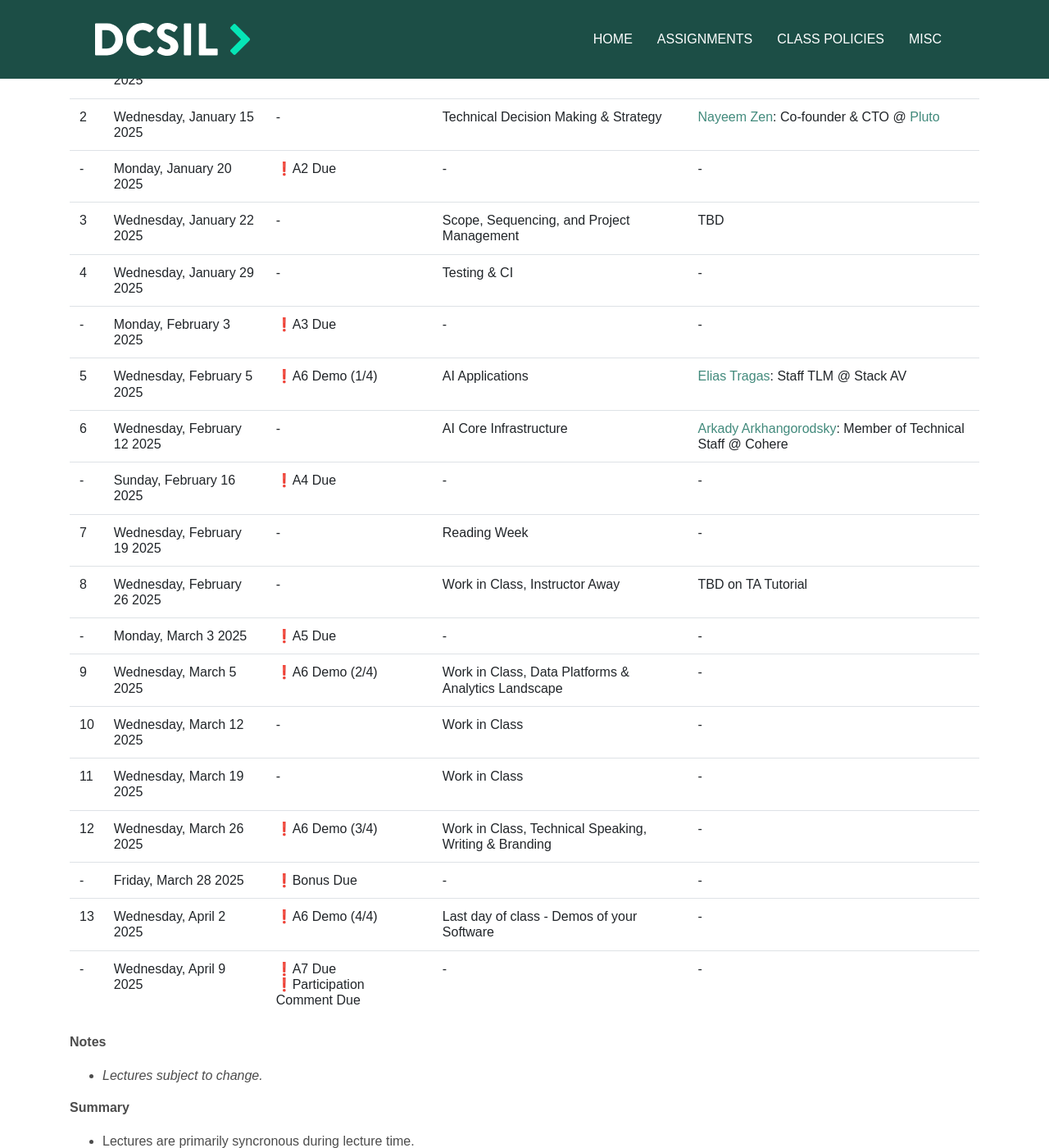
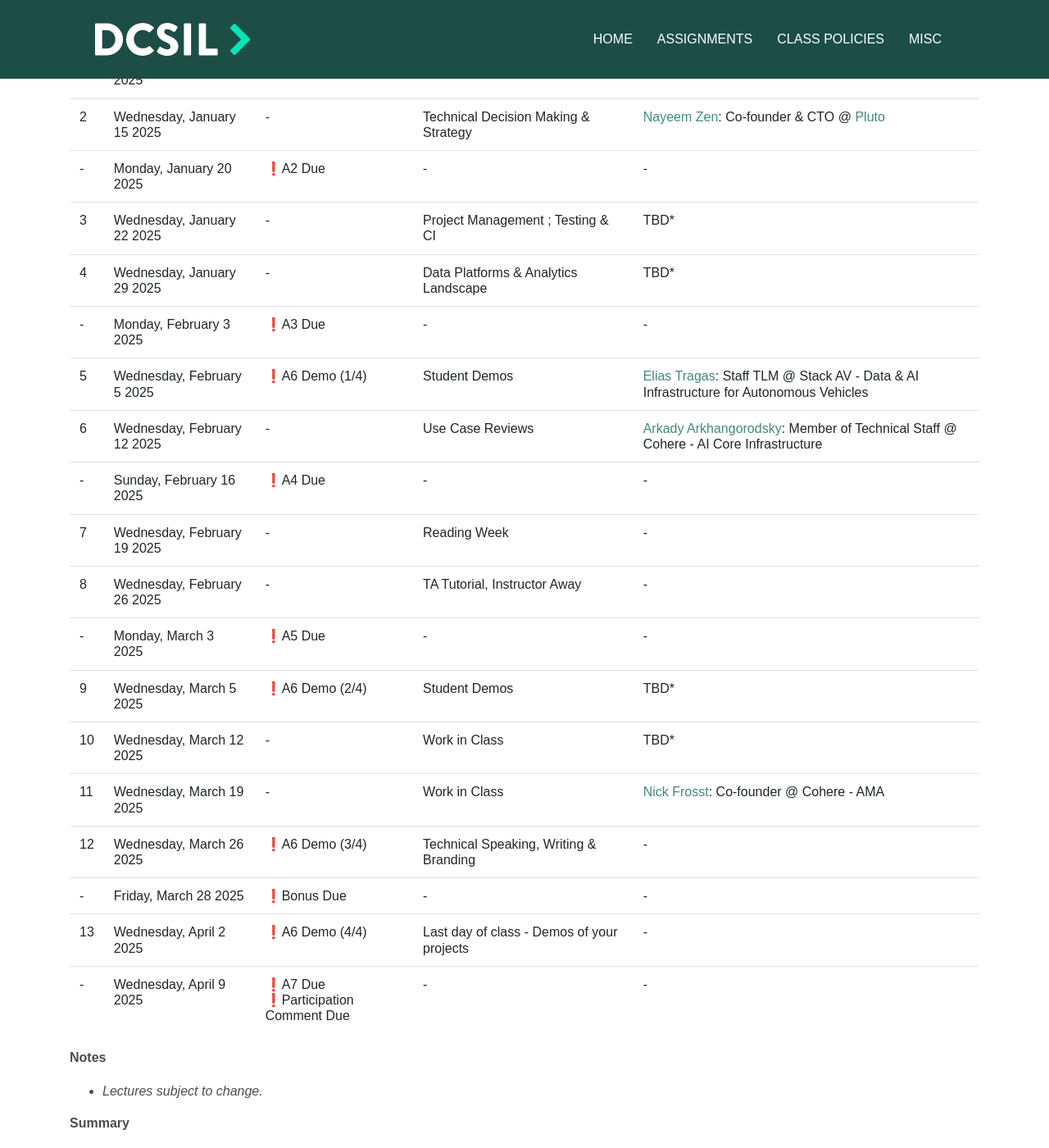
Before and after one commit to dcsil/CSC491, a Jekyll site: the page built from other_pages/schedule.md, in a window 1280 px wide and 1400 px high, scrolled down 394 px. Shown: the whole window at 82% size. Built offline with Jekyll 4.4.1, drawn with Linux system fonts in a browser that asks for light colours; our own code applies the rules of GitHub Pages for plain Markdown files.

Commit message:
tweak schedule, add more guest speakers

```diff
--- a/other_pages/schedule.md
+++ b/other_pages/schedule.md
@@ -10,21 +10,21 @@
 | - | Monday, January 13 2025   | ❗A1 Due | - | - |
 | 2 | Wednesday, January 15 2025   | - | Technical Decision Making & Strategy | [Nayeem Zen](https://ca.linkedin.com/in/nayeemzen): Co-founder & CTO @ [Pluto](https://www.getpluto.com/) |
 | - | Monday, January 20 2025   | ❗A2 Due | - | - |
-| 3 | Wednesday, January 22 2025   | - | Scope, Sequencing, and Project Management | TBD |
-| 4 | Wednesday, January 29 2025   | - | Testing & CI | - |
+| 3 | Wednesday, January 22 2025   | - | Project Management ; Testing & CI | TBD* |
+| 4 | Wednesday, January 29 2025   | - | Data Platforms & Analytics Landscape | TBD* |
 | - | Monday, February 3 2025   | ❗A3 Due | - | - |
-| 5 | Wednesday, February 5 2025  | ❗A6 Demo (1/4) | AI Applications  | [Elias Tragas](https://www.linkedin.com/in/elias-tragas-a5642163): Staff TLM @ Stack AV |
-| 6 | Wednesday, February 12 2025  | - | AI Core Infrastructure | [Arkady Arkhangorodsky](https://ca.linkedin.com/in/arkadyark): Member of Technical Staff @ Cohere |
+| 5 | Wednesday, February 5 2025  | ❗A6 Demo (1/4) | Student Demos | [Elias Tragas](https://www.linkedin.com/in/elias-tragas-a5642163): Staff TLM @ Stack AV - Data & AI Infrastructure for Autonomous Vehicles |
+| 6 | Wednesday, February 12 2025  | - | Use Case Reviews | [Arkady Arkhangorodsky](https://ca.linkedin.com/in/arkadyark): Member of Technical Staff @ Cohere - AI Core Infrastructure|
 | - | Sunday, February 16 2025   | ❗A4 Due | - | - |
 | 7 | Wednesday, February 19 2025  | - | Reading Week | - |
-| 8 | Wednesday, February 26 2025      | - | Work in Class, Instructor Away | TBD on TA Tutorial |
+| 8 | Wednesday, February 26 2025      | - | TA Tutorial, Instructor Away | - |
 | - | Monday, March 3 2025   | ❗A5 Due | - | - |
-| 9 | Wednesday, March 5 2025     | ❗A6 Demo (2/4) | Work in Class, Data Platforms & Analytics Landscape | - |
-| 10 | Wednesday, March 12 2025    | -| Work in Class | - |
-| 11 | Wednesday, March 19 2025    | - | Work in Class | - |
-| 12 | Wednesday, March 26 2025    | ❗A6 Demo (3/4) | Work in Class, Technical Speaking, Writing & Branding  | - |
+| 9 | Wednesday, March 5 2025     | ❗A6 Demo (2/4) | Student Demos | TBD* |
+| 10 | Wednesday, March 12 2025    | -| Work in Class | TBD* |
+| 11 | Wednesday, March 19 2025    | - | Work in Class | [Nick Frosst](https://www.nickfrosst.com/): Co-founder @ Cohere - AMA|
+| 12 | Wednesday, March 26 2025    | ❗A6 Demo (3/4) | Technical Speaking, Writing & Branding  | - |
 | - | Friday, March 28 2025   | ❗Bonus Due | - | - |
-| 13 | Wednesday, April 2 2025  | ❗A6 Demo (4/4) | Last day of class - Demos of your Software | - |
+| 13 | Wednesday, April 2 2025  | ❗A6 Demo (4/4) | Last day of class - Demos of your projects | - |
 | - | Wednesday, April 9 2025   | ❗A7 Due<br>❗Participation Comment Due | - | - |
 
 **Notes**
```
